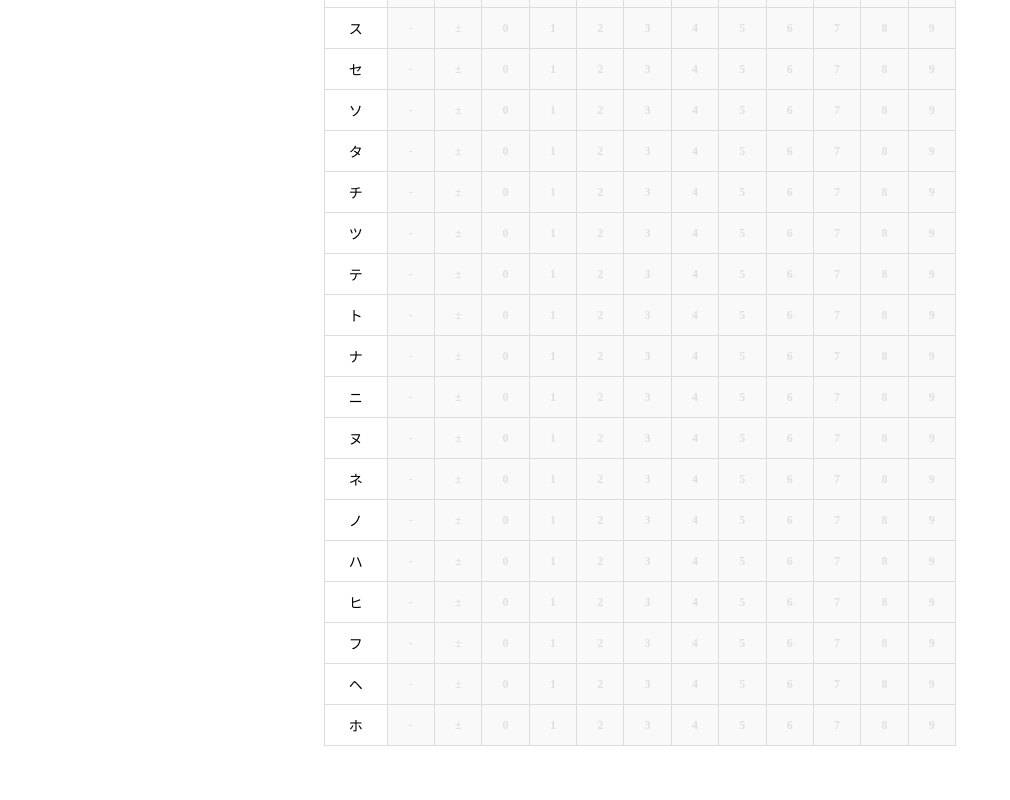
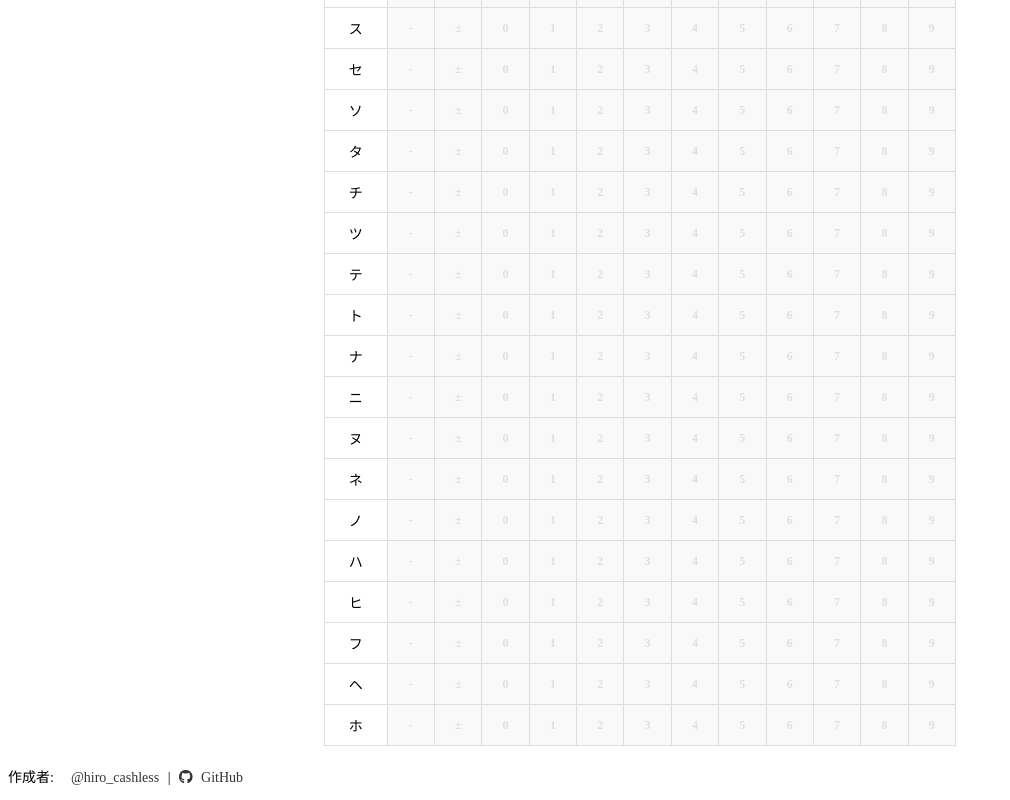
Before and after one commit to kannna5296/kyotsu, a Vue app: page / in a window 1280 px wide. Shown: the part 669-1469 px from the top of the page, without its empty margins (0-1010 px from the left). Before the commit the page ends 1435 px from the top, so only its background shows below. Built offline with nearby package versions, Linux system fonts and the light colour scheme.

Commit message:
作成者追加

```diff
--- a/index.html
+++ b/index.html
@@ -4,6 +4,7 @@
 <head>
   <meta charset="UTF-8" />
   <link rel="icon" type="image/svg+xml" href="/benkyo.svg" />
+  <link rel="stylesheet" href="https://cdnjs.cloudflare.com/ajax/libs/font-awesome/6.4.2/css/all.min.css">
   <meta name="viewport" content="width=device-width, initial-scale=1.0" />
   <title>回答用紙くん</title>
 </head>
--- a/src/components/Math.vue
+++ b/src/components/Math.vue
@@ -80,6 +80,18 @@
       </button>
     </div>
   </div>
+
+  <p class="author">
+    作成者:
+    <a href="https://x.com/hiro_cashless" target="_blank" rel="noopener noreferrer">
+      <i class="fa-brands fa-x-twitter"></i> @hiro_cashless
+    </a>
+    <span> | </span>
+    <a href="https://github.com/kannna5296" target="_blank" rel="noopener noreferrer">
+      <i class="fab fa-github"></i> GitHub
+    </a>
+  </p>
+
 </template>
 
 <script setup lang="ts">
@@ -281,4 +293,25 @@ button:disabled {
 .sidebar.grading {
   background-color: #f06292; /* さらに濃い赤（採点中） */
 }
+
+/* 作成者情報のスタイル */
+.author {
+  margin-top: 20px;
+  font-size: 14px;
+}
+
+.author a {
+  color: #333;
+  text-decoration: none;
+  margin: 0 5px;
+}
+
+.author a:hover {
+  text-decoration: underline;
+}
+
+.author i {
+  margin-right: 5px;
+}
+
 </style>
```
